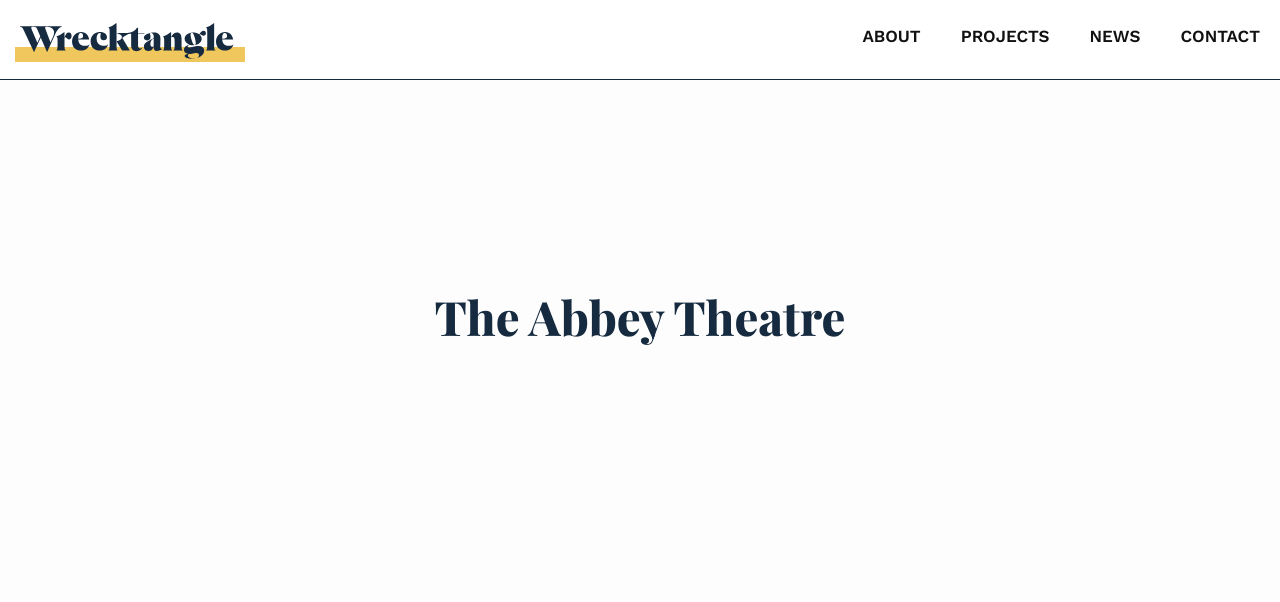
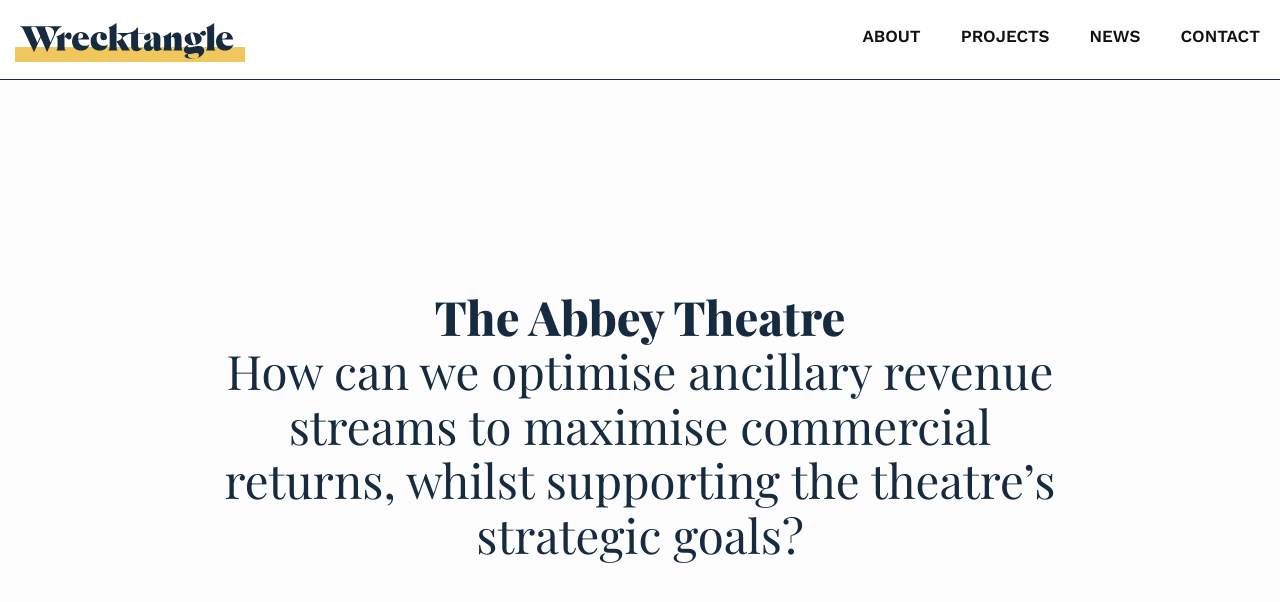
Before and after one commit to HarryFischer/wrecktangle, a Jekyll site: the page built from _projects/the-abbey-theatre.markdown, in a window 1280 px wide and 900 px high. Shown: the top 602 px of the window. Built offline with Jekyll 4.4.1, drawn with Linux system fonts in a browser that asks for light colours.

Commit message:
Updated The Abbey Theatre

```diff
--- a/_projects/the-abbey-theatre.markdown
+++ b/_projects/the-abbey-theatre.markdown
@@ -2,4 +2,6 @@
 title: The Abbey Theatre
 date: 2023-04-18 15:45:00 Z
 project-image: "/uploads/Headline%20Image%20-%20Abbey%20Theatre.jpg"
+project-description: How can we optimise ancillary revenue streams to maximise commercial
+  returns, whilst supporting the theatre’s strategic goals?
 ---
```
